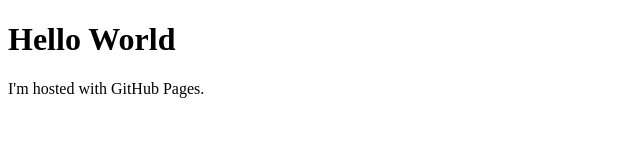
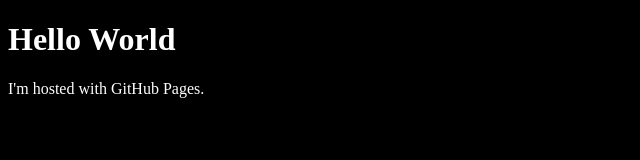
Before and after one commit to Link33d/Link33d.github.io, a plain HTML site: page index.html in a window 1280 px wide. Shown: the whole page, without its empty margins (0-640 px from the left). Drawn offline with Linux system fonts and the light colour scheme; files that its build step writes are made by us from their sources.

Commit message:
Update index.html

```diff
--- a/index.html
+++ b/index.html
@@ -1,7 +1,10 @@
 <!DOCTYPE html>
 <html>
-<body>
-<h1>Hello World</h1>
-<p>I'm hosted with GitHub Pages.</p>
-</body>
+  <head>
+    <link rel="stylesheet" href="/public/css/style.css">
+  </head>
+  <body>
+    <h1>Hello World</h1>
+    <p>I'm hosted with GitHub Pages.</p>
+  </body>
 </html>
```
